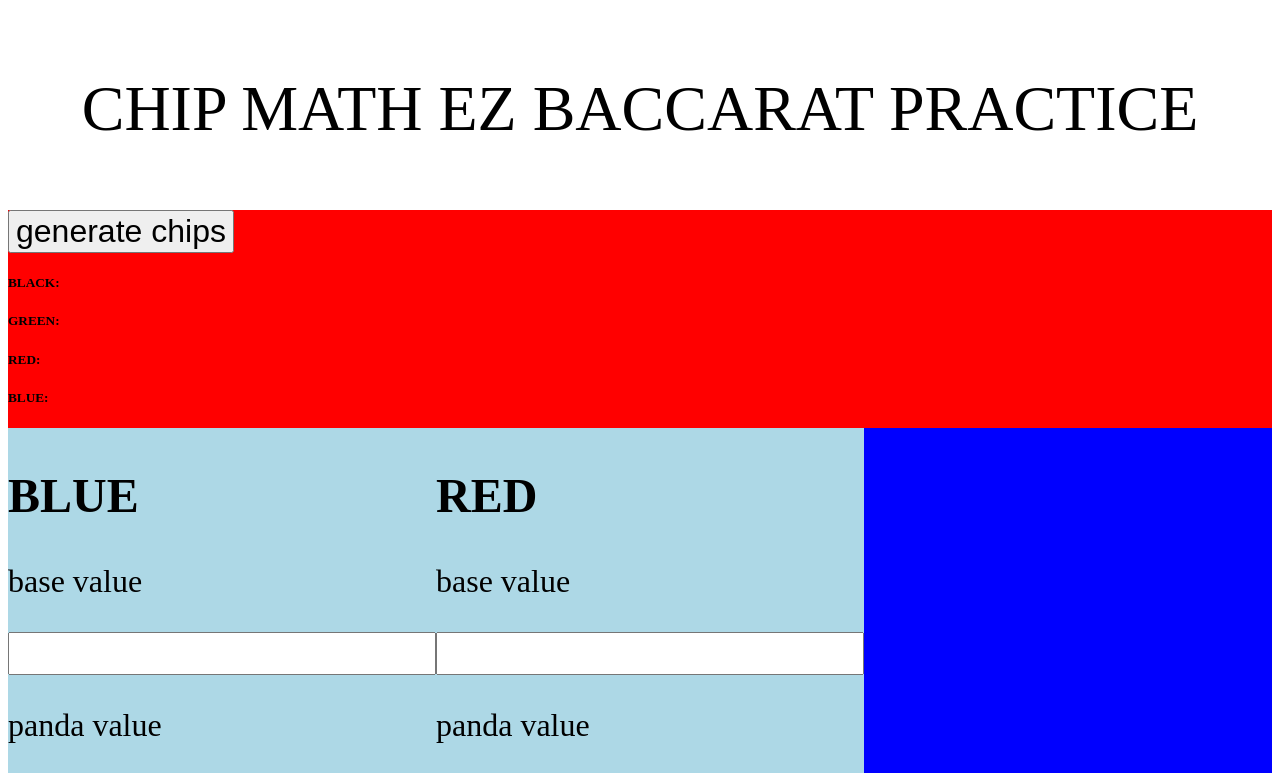
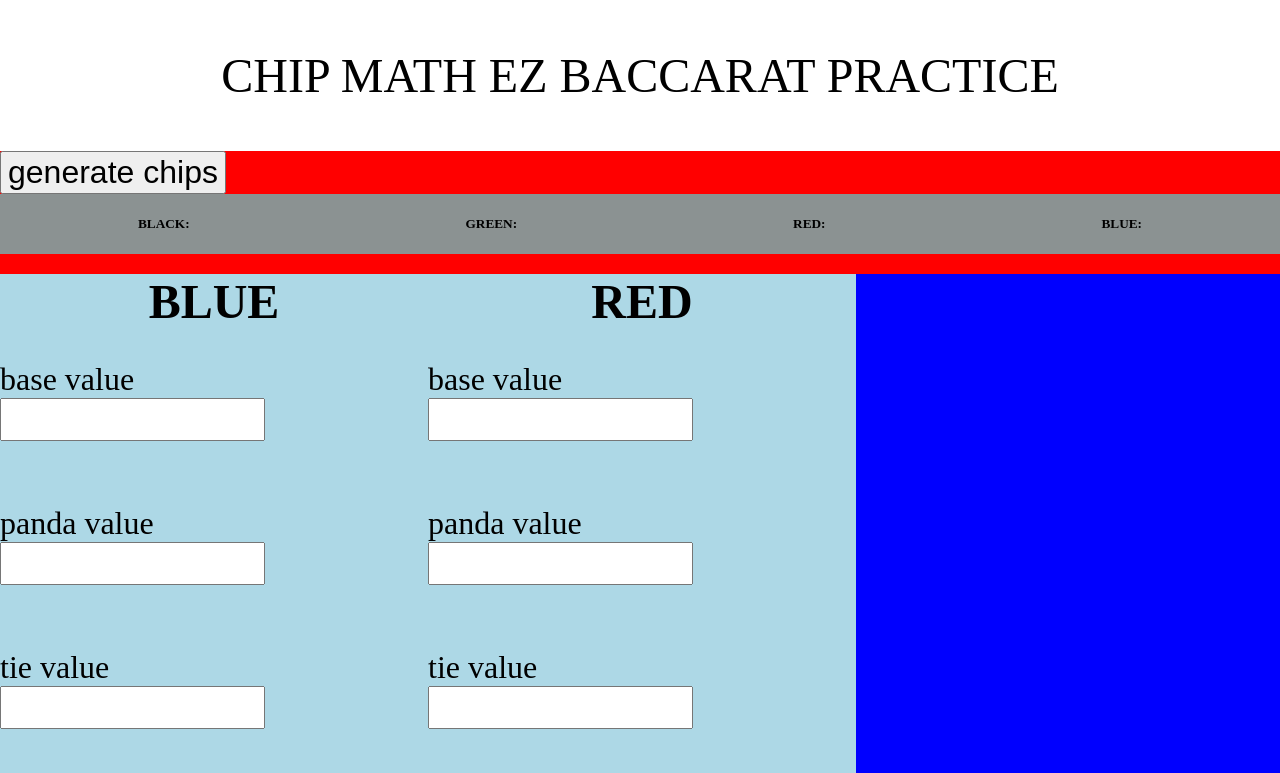
Before and after one commit to AlexBedwell/BacChipTrainer, a plain HTML site: page index.html in a window 1280 px wide. Shown: the top 773 px of the page. Drawn offline with nearby package versions, Linux system fonts and the light colour scheme.

Commit message:
mobile syling updated

```diff
--- a/style.css
+++ b/style.css
@@ -7,6 +7,11 @@ button{
 }
 
 @media only screen and (min-width: 480px) {
+    body{
+        width:100%;
+        padding:0%;
+        margin: 0%;;
+    }
     header{
         display:flex;
         align-content: center;
@@ -15,9 +20,14 @@ button{
         font-size:24px;
     }
     .sub{
+        display: flex;
+        flex-direction: column;
+        justify-content: center;
+        align-items: center;
         max-width:50%;
         background-color: lightblue;
         height:fit-content;
+
 
     }
     .sub button{
@@ -25,6 +35,7 @@ button{
     }
     .sub input{
         font-size: 16px;
+        width:60%;
     }
     .sumbissions{
         background-color: blue;;
@@ -35,6 +46,14 @@ button{
 
 
     }
+    .display-Chips{
+        display:flex;
+        flex-direction: row;
+        justify-content: space-around;
+        position:sticky;
+        top:0;
+        background-color: rgb(139, 146, 146);
+    }
 }
 
 header{
@@ -42,7 +61,8 @@ header{
     align-content: center;
     justify-content: center;
     text-align:center;
-    font-size: 4rem;
+    font-size: 3rem;
+    height:fit-content;
 }
 #gen-chip{
     font-size:2rem;
@@ -65,14 +85,29 @@ header{
 }
 
 .sub{
+    display: flex;
+    flex-direction: column;
+    justify-content: center;
+    align-items: center;
     min-width:25%;
     background-color: lightblue;
     height:fit-content;
     font-size: 2rem;
+    padding: 0%;
+    margin:0%;
 }
 .sub button{
+    display:flex;
     font-size:3rem;
 }
 .sub input{
     font-size:2rem;
 }
+.sub h2{
+    padding:0%;
+    margin: 0%;
+}
+.sub p{
+    padding-bottom: 0%;
+    margin-bottom:0%;
+}
```
Also changed, not shown: index.html (+3 -2 lines).
